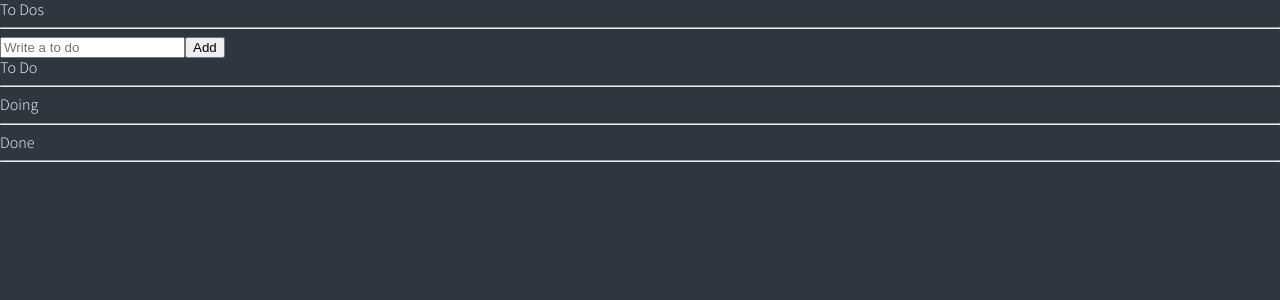
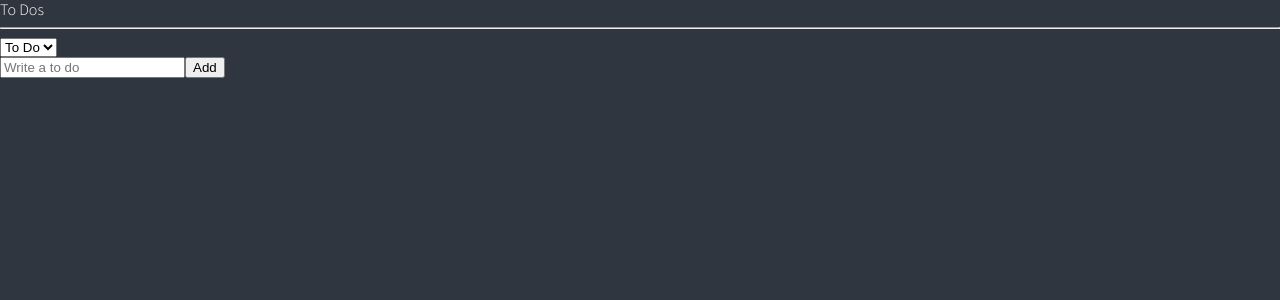
Before and after one commit to seokjuna/react-todo-app, a React (Create React App) app: page / in a window 1280 px wide. Shown: the top 300 px of the page. Built offline with nearby package versions, Linux system fonts and the light colour scheme.

Commit message:
4.17 Selectors part Two

```diff
--- a/src/atoms.tsx
+++ b/src/atoms.tsx
@@ -5,6 +5,11 @@
     id: number;
     category: "TO_DO" | "DOING" | "DONE";
 }
+
+export const categoryState = atom({
+    key: "category",
+    default: "TO_DO",
+});
 
 export const toDoState = atom<IToDo[]>({
     key: "toDo",
@@ -15,10 +20,7 @@
     key: "toDoSelector",
     get: ({ get }) => {
         const toDos = get(toDoState);
-        return [
-            toDos.filter((toDo) => toDo.category === "TO_DO"),
-            toDos.filter((toDo) => toDo.category === "DOING"),
-            toDos.filter((toDo) => toDo.category === "DONE"),
-        ];
+        const category = get(categoryState);
+        return toDos.filter((toDo) => toDo.category === category);
     },
 });
--- a/src/components/ToDoList.tsx
+++ b/src/components/ToDoList.tsx
@@ -1,46 +1,32 @@
-import { useRecoilValue } from "recoil";
-import { toDoSelector } from "../atoms";
+import React from "react";
+import { useRecoilState, useRecoilValue } from "recoil";
+import { categoryState, toDoSelector } from "../atoms";
 import CreateToDo from "./CreateToDo";
 import ToDo from "./ToDo";
 
 function ToDoList() {
-    const [toDo, doing, done] = useRecoilValue(toDoSelector);
+    const toDos = useRecoilValue(toDoSelector);
+    const [category, setCategory] = useRecoilState(categoryState);
+    const onInput = (event: React.FormEvent<HTMLSelectElement>) => {
+        setCategory(event.currentTarget.value);
+    };
 
     return (
         <div>
             <h1>To Dos</h1>
             <hr />
+            <select value={category} onInput={onInput}>
+                <option value="TO_DO">To Do</option>
+                <option value="DOING">Doing</option>
+                <option value="DONE">Done</option>
+            </select>
             <CreateToDo />
-            <h2>To Do</h2>
-            <ul>
-                {toDo.map((toDo) => (
-                    <ToDo
-                        key={toDo.id}
-                        {...toDo}
-                    />
-                ))}
-            </ul>
-            <hr />
-            <h2>Doing</h2>
-            <ul>
-                {doing.map((toDo) => (
-                    <ToDo
-                        key={toDo.id}
-                        {...toDo}
-                    />
-                ))}
-            </ul>
-            <hr />
-            <h2>Done</h2>
-            <ul>
-            {done.map((toDo) => (
-                    <ToDo
-                        key={toDo.id}
-                        {...toDo}
-                    />
-                ))}
-            </ul>
-            <hr />
+            {toDos?.map((toDo) => (
+                <ToDo
+                    key={toDo.id}
+                    {...toDo}
+                />
+            ))}
         </div>
     );
 }
```
